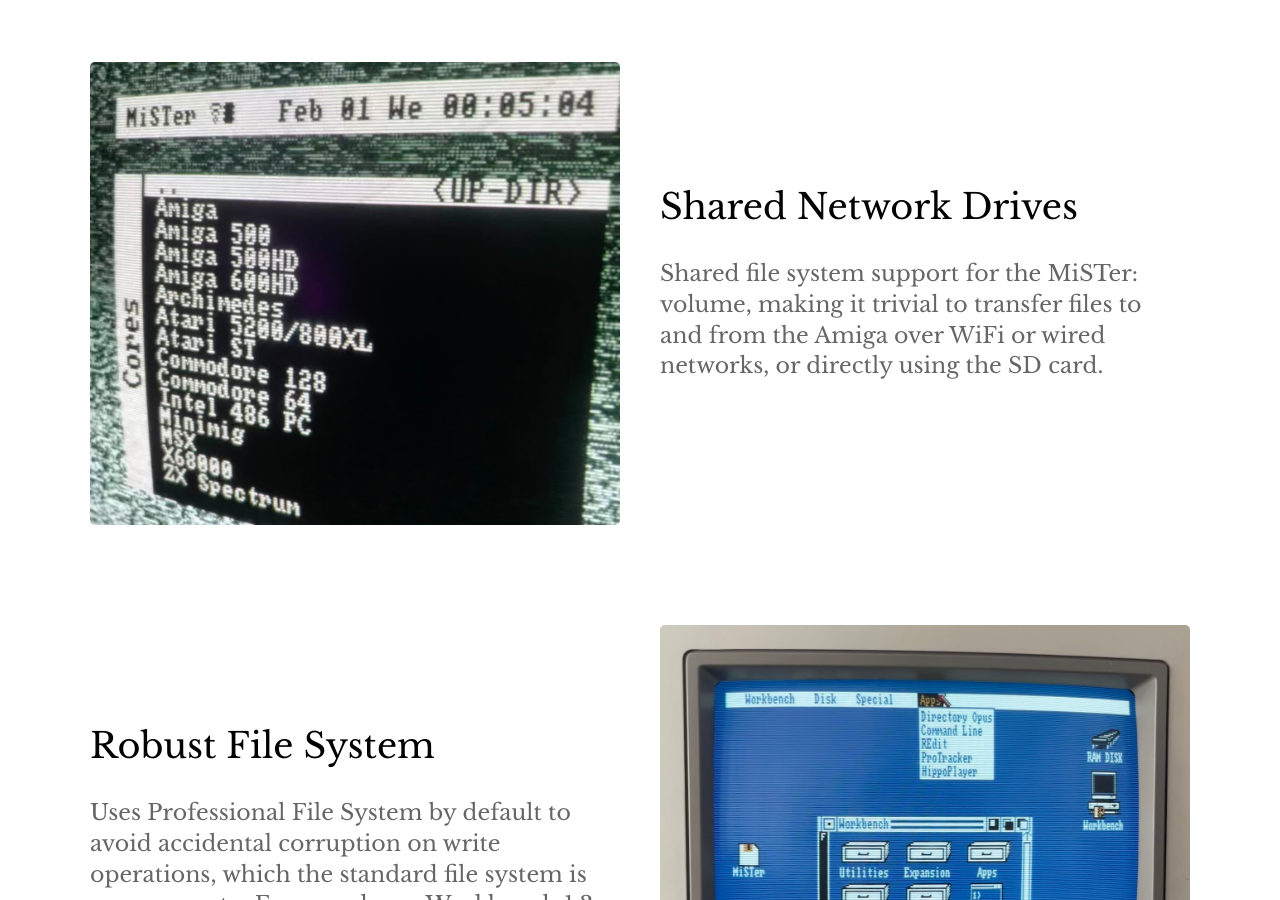
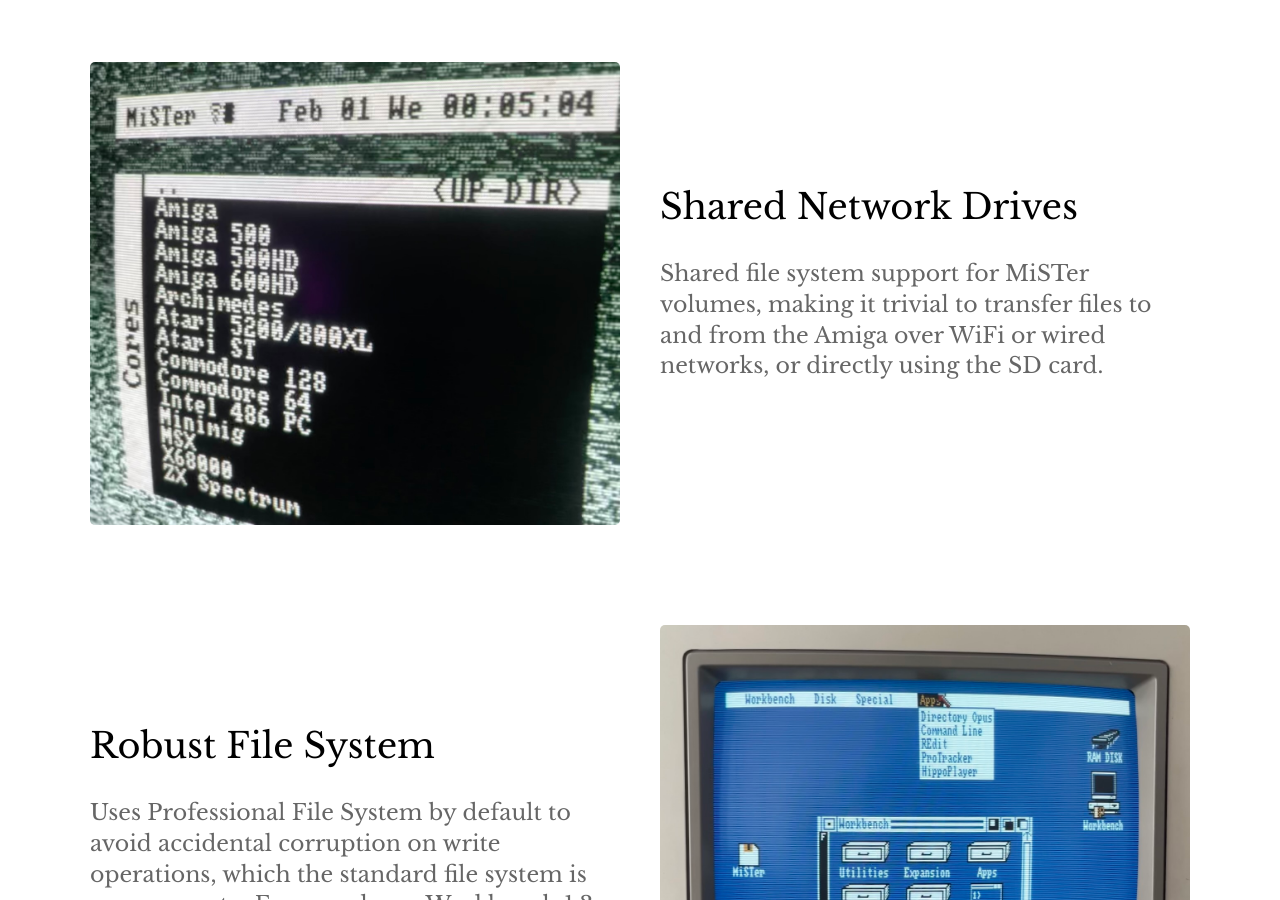
Before and after one commit to amigavision/amigavision.github.io, a Jekyll site: the page built from index.html, in a window 1280 px wide and 900 px high, scrolled down 3457 px. Built offline with Jekyll 4.4.1, drawn with Linux system fonts in a browser that asks for light colours.

Commit message:
Update index.html

```diff
--- a/index.html
+++ b/index.html
@@ -78,7 +78,7 @@
 		<div class="container flex">
 			<div class="text editable">
 				<h2>Shared Network Drives</h2>
-				<p>Shared file system support for the MiSTer: volume, making it trivial to transfer files to and from the Amiga over WiFi or wired networks, or directly using the SD&nbsp;card.</p>
+				<p>Shared file system support for MiSTer volumes, making it trivial to transfer files to and from the Amiga over WiFi or wired networks, or directly using the SD&nbsp;card.</p>
 			</div>
 			<div class="image">
 				<img src="{{ site.baseurl }}/images/cores.jpg" alt="Screenshot" class="screenshot editable" />
```
